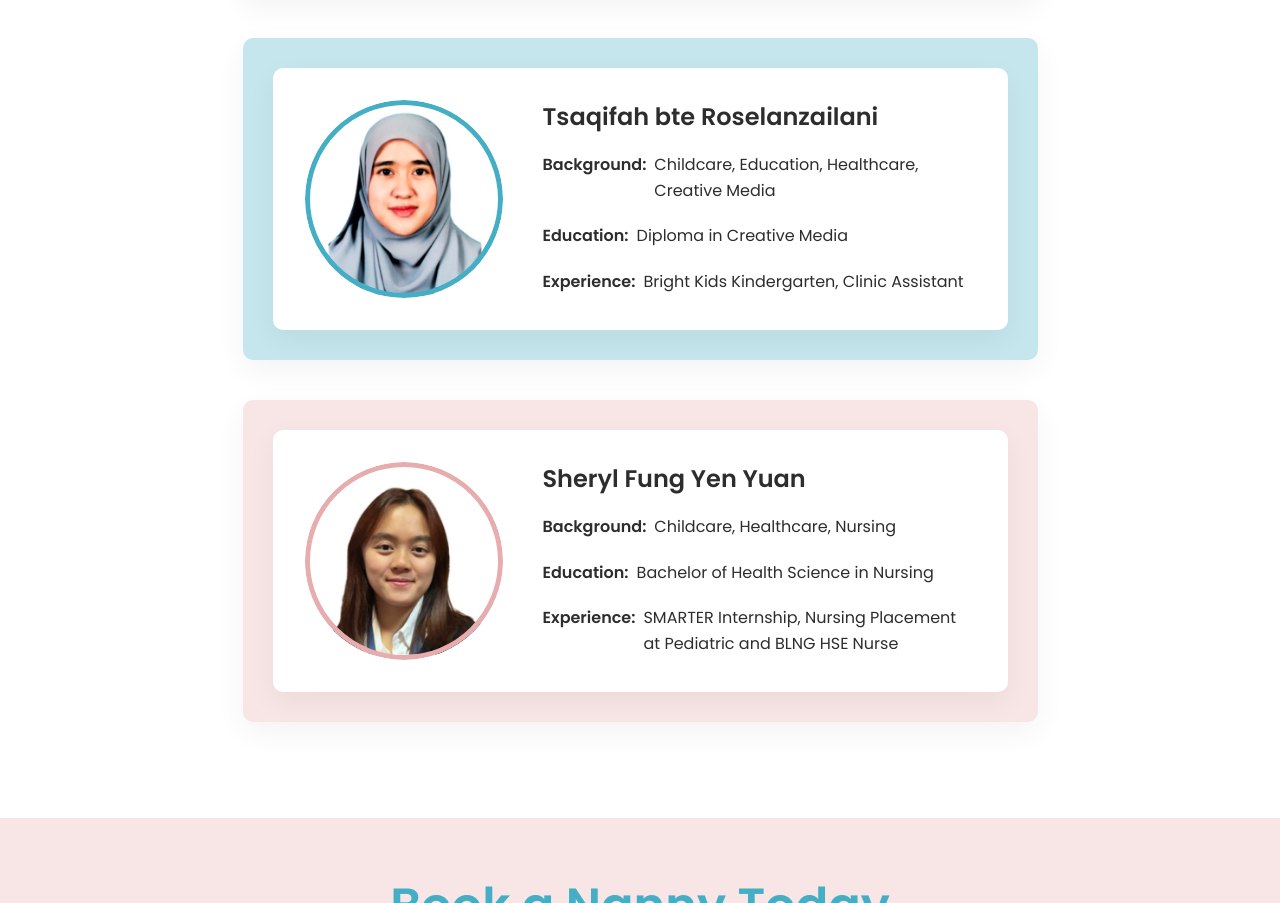
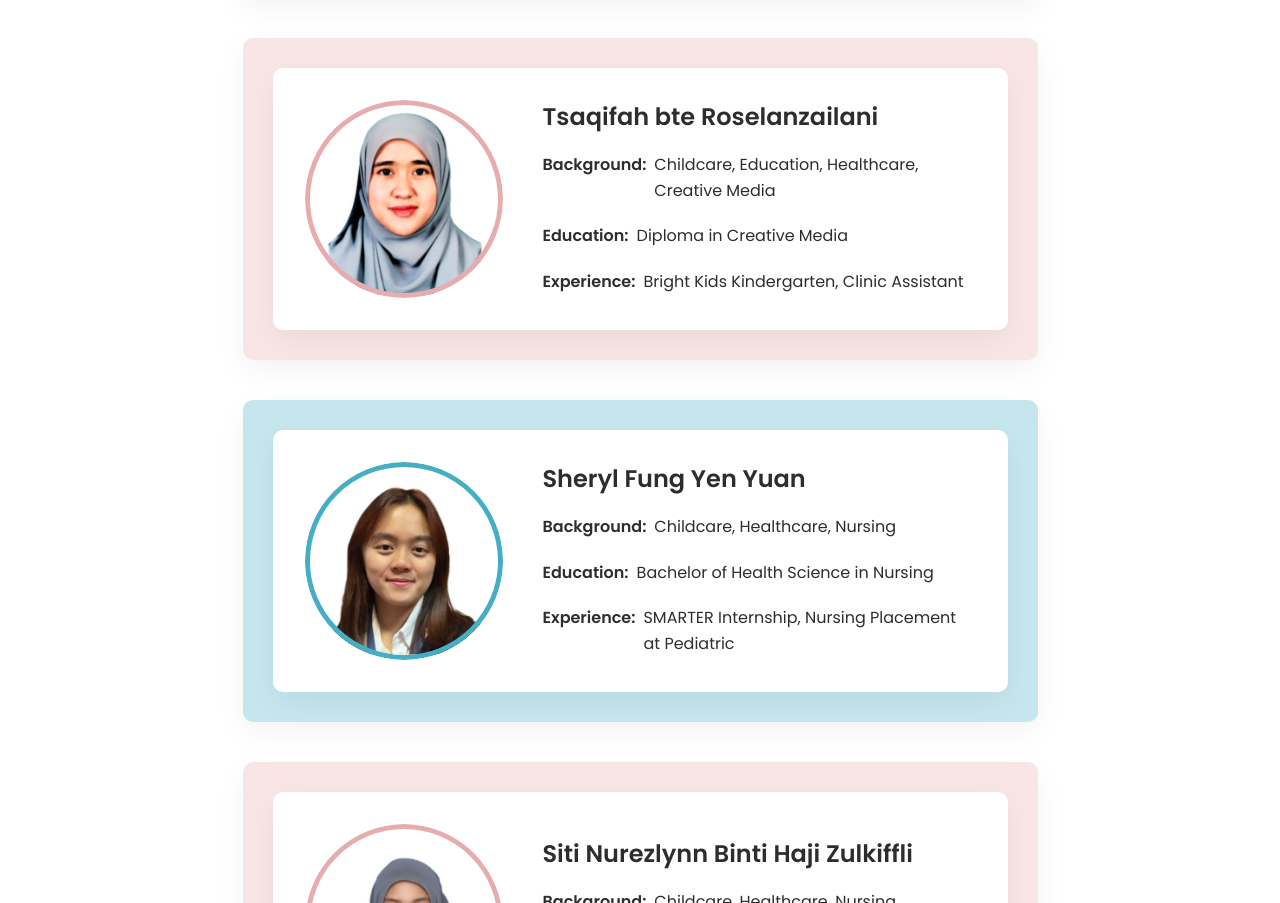
Before and after one commit to Hype580/asuhonthemove, a Next.js app: page /nannies in a window 1280 px wide. Shown: the part 3748-4651 px from the top of the page. Built offline with nearby package versions, Linux system fonts and the light colour scheme.

Commit message:
Add new nanny profile, update footer with Linktree link, and adjust layout in Footer component

```diff
--- a/src/components/Footer.tsx
+++ b/src/components/Footer.tsx
@@ -37,7 +37,7 @@ const Footer: React.FC = () => {
           {/* Main Content in Columns */}
           <div className="grid grid-cols-1 md:grid-cols-4 gap-8 mb-8">
             {/* Logo Column */}
-            <div className="flex flex-col items-center md:items-start">
+            <div className="flex flex-col items-center">
               <Image
                 src="/logo.png"
                 alt="ASUH Logo"
@@ -92,7 +92,7 @@ const Footer: React.FC = () => {
             {/* Email Column */}
             <div className="flex flex-col items-center md:items-start">
               <h3 className={cn(typographyStyles, 'font-[600] text-[#3E9EB3] mb-4')}>Email</h3>
-              <div className="flex items-center gap-2 w-full max-w-full overflow-hidden">
+              <div className="flex items-center gap-2 max-w-full">
                 <div className="w-[25px] h-[25px] relative flex items-center justify-center flex-shrink-0">
                   <Image
                     src="/icons/email.svg"
@@ -102,7 +102,7 @@ const Footer: React.FC = () => {
                     className="w-[20px] h-[20px]"
                   />
                 </div>
-                <span className={cn(typographyStyles, 'text-[#3E9EB3] break-words max-w-[200px] sm:max-w-[250px] md:max-w-none overflow-hidden')}>
+                <span className={cn(typographyStyles, 'text-[#3E9EB3] break-words min-w-0 overflow-hidden')}>
                   {footerDetails.contact.email}
                 </span>
               </div>
@@ -118,6 +118,15 @@ const Footer: React.FC = () => {
                 <Image
                   src="/icons/instagram.svg"
                   alt="Instagram"
+                  width={36}
+                  height={36}
+                  className="w-[36px] h-[36px]"
+                />
+              </Link>
+              <Link href={footerDetails.socials.linktree} className="flex items-center justify-center hover:opacity-80 transition-opacity p-2">
+                <Image
+                  src="/icons/Linktree.svg"
+                  alt="Linktree"
                   width={36}
                   height={36}
                   className="w-[36px] h-[36px]"
--- a/src/components/nannies/NannyList.tsx
+++ b/src/components/nannies/NannyList.tsx
@@ -16,8 +16,6 @@ const nannies = [
       label: 'Experience',
       value: 'Personal experience as a mother'
     },
-    color: '#F8E6E6',
-    circleColor: '#E7ADAE',
     zoom: false
   },
   {
@@ -35,8 +33,6 @@ const nannies = [
       label: 'Experience',
       value: 'Assistant Teacher, Clinic Assistant'
     },
-    color: '#C5E6ED',
-    circleColor: '#44AEC5',
     zoom: false
   },
   {
@@ -54,8 +50,6 @@ const nannies = [
       label: 'Experience',
       value: 'Hands-on experience in childcare, trained by expert team'
     },
-    color: '#F8E6E6',
-    circleColor: '#E7ADAE',
     zoom: false
   },
   {
@@ -73,8 +67,6 @@ const nannies = [
       label: 'Experience',
       value: 'Clinical Placement at Women and Child centre'
     },
-    color: '#C5E6ED',
-    circleColor: '#44AEC5',
     zoom: true,
     objectPosition: '50% 40%'
   },
@@ -93,8 +85,6 @@ const nannies = [
       label: 'Experience',
       value: 'Nursing attachment at Berakas Health Centre including Child Development Centre'
     },
-    color: '#C5E6ED',
-    circleColor: '#44AEC5',
     zoom: true,
     zoomLevel: 1.6,
     objectPosition: '50% 40%'
@@ -114,8 +104,6 @@ const nannies = [
       label: 'Experience',
       value: 'Customer Service and a mother of two'
     },
-    color: '#F8E6E6',
-    circleColor: '#E7ADAE',
     zoom: true,
     objectPosition: '50% 40%'
   },
@@ -134,8 +122,6 @@ const nannies = [
       label: 'Experience',
       value: 'Minor in Special Education in Primary schools, Islamic Studies Teacher'
     },
-    color: '#C5E6ED',
-    circleColor: '#44AEC5',
     zoom: true,
     objectPosition: '50% 25%'
   },
@@ -154,8 +140,6 @@ const nannies = [
       label: 'Experience',
       value: 'Tuition Teacher, and Nursing'
     },
-    color: '#F8E6E6',
-    circleColor: '#E7ADAE',
     zoom: true,
     objectPosition: '50% 35%'
   },
@@ -174,8 +158,6 @@ const nannies = [
       label: 'Experience',
       value: 'Bright Kids Kindergarten, Clinic Assistant'
     },
-    color: '#C5E6ED',
-    circleColor: '#44AEC5',
     zoom: true,
     objectPosition: '50% 50%'
   },
@@ -192,24 +174,49 @@ const nannies = [
     },
     experience: {
       label: 'Experience',
-      value: 'SMARTER Internship, Nursing Placement at Pediatric and BLNG HSE Nurse'
+      value: 'SMARTER Internship, Nursing Placement at Pediatric'
     },
-    color: '#F8E6E6',
-    circleColor: '#E7ADAE',
     zoom: true,
     objectPosition: '50% 41%'
+  },
+  {
+    name: 'Siti Nurezlynn Binti Haji Zulkiffli',
+    image: '/nanny8.jpg',
+    background: {
+      label: 'Background',
+      items: ['Childcare', 'Healthcare', 'Nursing']
+    },
+    education: {
+      label: 'Education',
+      value: 'Bachelor of Health in Nursing'
+    },
+    experience: {
+      label: 'Experience',
+      value: 'Peadiatric Unit at Ripas Hospital'
+    },
+    zoom: true,
+    objectPosition: '50% 20%'
   }
 ];
 
 export default function NannyList() {
   return (
     <div className="w-full flex flex-col items-center gap-6 md:gap-10 mt-8 md:mt-16 mb-16 md:mb-24">
-      {nannies.map((nanny) => (
-        <NannyCard
-          key={nanny.name}
-          {...nanny}
-        />
-      ))}
+      {nannies.map((nanny, index) => {
+        // Determine colors based on odd/even index (0-based, so we add 1 to make it 1-based)
+        const isOdd = (index + 1) % 2 === 1;
+        const color = isOdd ? '#F8E6E6' : '#C5E6ED';
+        const circleColor = isOdd ? '#E7ADAE' : '#44AEC5';
+
+        return (
+          <NannyCard
+            key={nanny.name}
+            {...nanny}
+            color={color}
+            circleColor={circleColor}
+          />
+        );
+      })}
     </div>
   );
 }
--- a/src/data/footer.ts
+++ b/src/data/footer.ts
@@ -11,6 +11,7 @@ export interface IFooterDetails {
   socials: {
     instagram: string;
     whatsapp: string;
+    linktree: string;
   };
 }
 
@@ -32,6 +33,7 @@ export const footerDetails: IFooterDetails = {
   },
   socials: {
     instagram: "https://www.instagram.com/asuhonthemove",
-    whatsapp: "https://wa.me/6738197773"
+    whatsapp: "https://wa.me/6738197773",
+    linktree: "https://linktr.ee/AsuhOnTheMove.com"
   }
 };
```
Also changed, not shown: public/icons/Linktree.svg (added), public/nanny8.jpg (added).
